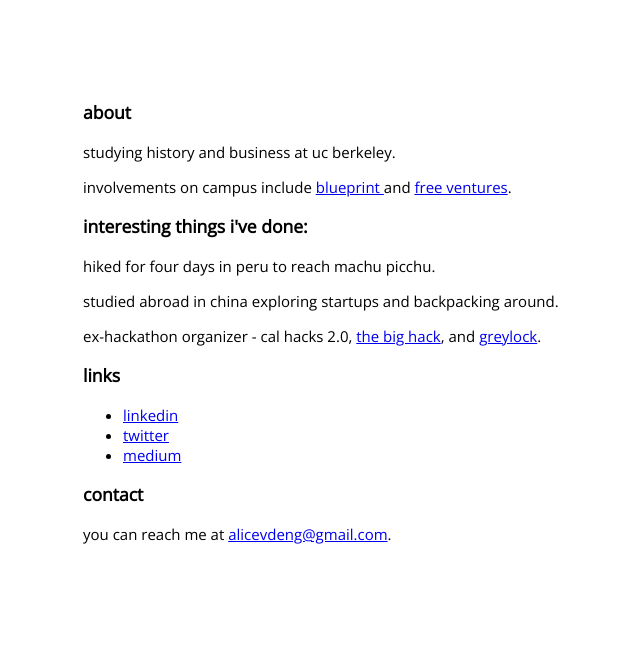
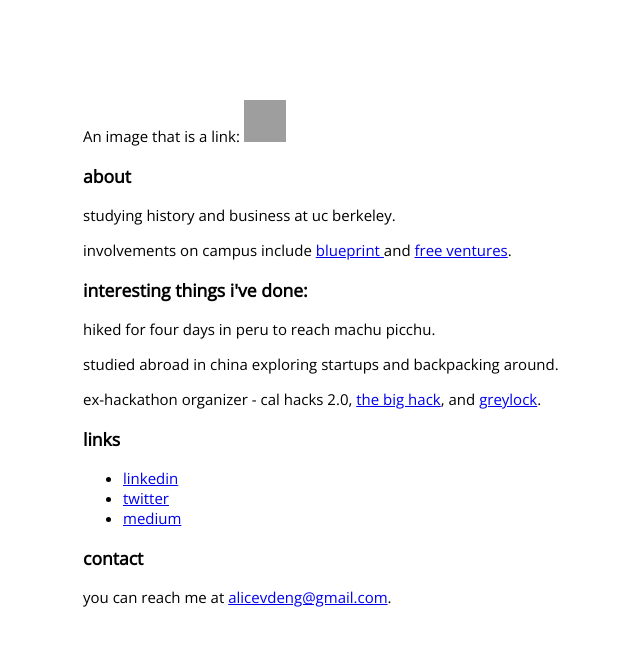
Before and after one commit to alicevdeng/alicedeng.github.io, a plain HTML site: page index.html in a window 1280 px wide. Shown: the whole page, without its empty margins (307-947 px from the left). Drawn offline with nearby package versions, Linux system fonts and the light colour scheme; grey boxes are pictures that could not be loaded.

Commit message:
added photo

```diff
--- a/index.html
+++ b/index.html
@@ -15,6 +15,11 @@
     </style>
   </head>
   <body>
+  <p> An image that is a link:
+<a href="https://www.linkedin.com/in/alicedeng/">
+<img src="https://pbs.twimg.com/profile_images/892204663964958721/92gMb4VK.jpg" alt="Photo" width="42" height="42" border="0">
+</a>
+</p>
     <section>
       <h3>about</h3>
       <p>studying history and business at uc berkeley.</p>
```
